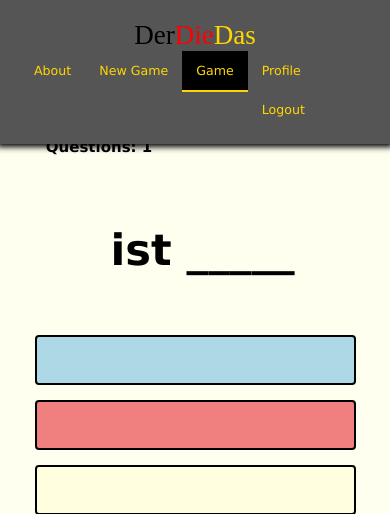
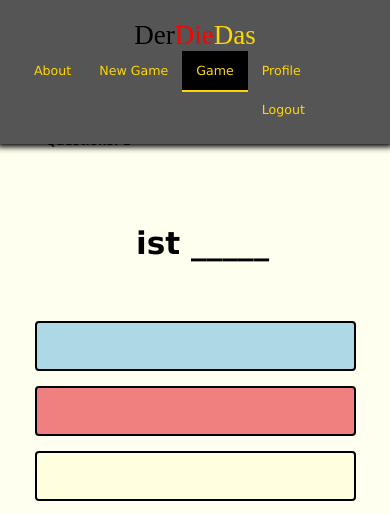
Before and after one commit to derek-watson14/DerDieDas, a Flask app: page /game/preps in a window 390 px wide. Shown: the top 514 px of the page. Run offline with Flask 2, Linux system fonts and the light colour scheme; the visitor is signed in with stand-in values (Sample User, id 1).

Commit message:
changes to mobile display for games

```diff
--- a/static/style/styles.css
+++ b/static/style/styles.css
@@ -66,9 +66,6 @@
 
 
 /* About */
-
-
-/* background-image: url("church.JPG"); background-repeat: repeat-y; */
 
 .article {
 	display: flex;
@@ -473,7 +470,8 @@
 /* Upper Info */
 
 .information {
-	display: flex;
+    display: flex;
+    flex-direction: row;
 	justify-content: space-between;
 	width: 85%;
 	height: 65px;
@@ -482,16 +480,17 @@
 }
 
 .score {
-	font-weight: bold;
+    font-weight: bold;
 }
 
 .message-container {
-	text-align: right;
+    flex-direction: column;
+    justify-content: flex-end;
+    text-align: right;
 }
 
 .tip {
-	font-size: 0.8em;
-	width: 100%;
+    font-size: 0.8em;
 }
 
 
@@ -1050,5 +1049,11 @@
 	}
 	.text>form>div>input {
 		float: left;
-	}
+    }
+    .word-display {
+        font-size: 1.3em;
+    }
+    .information {
+        font-size: 1em;
+    }
 }
```
